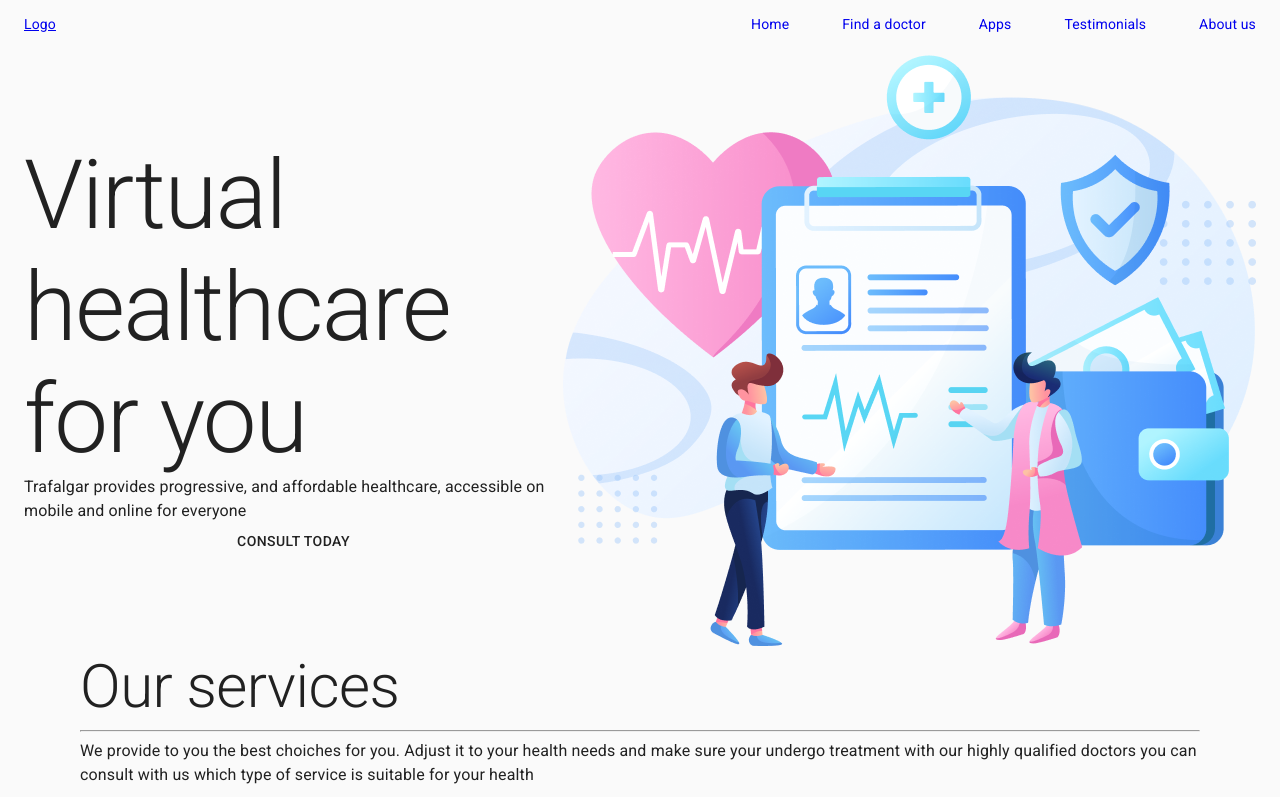
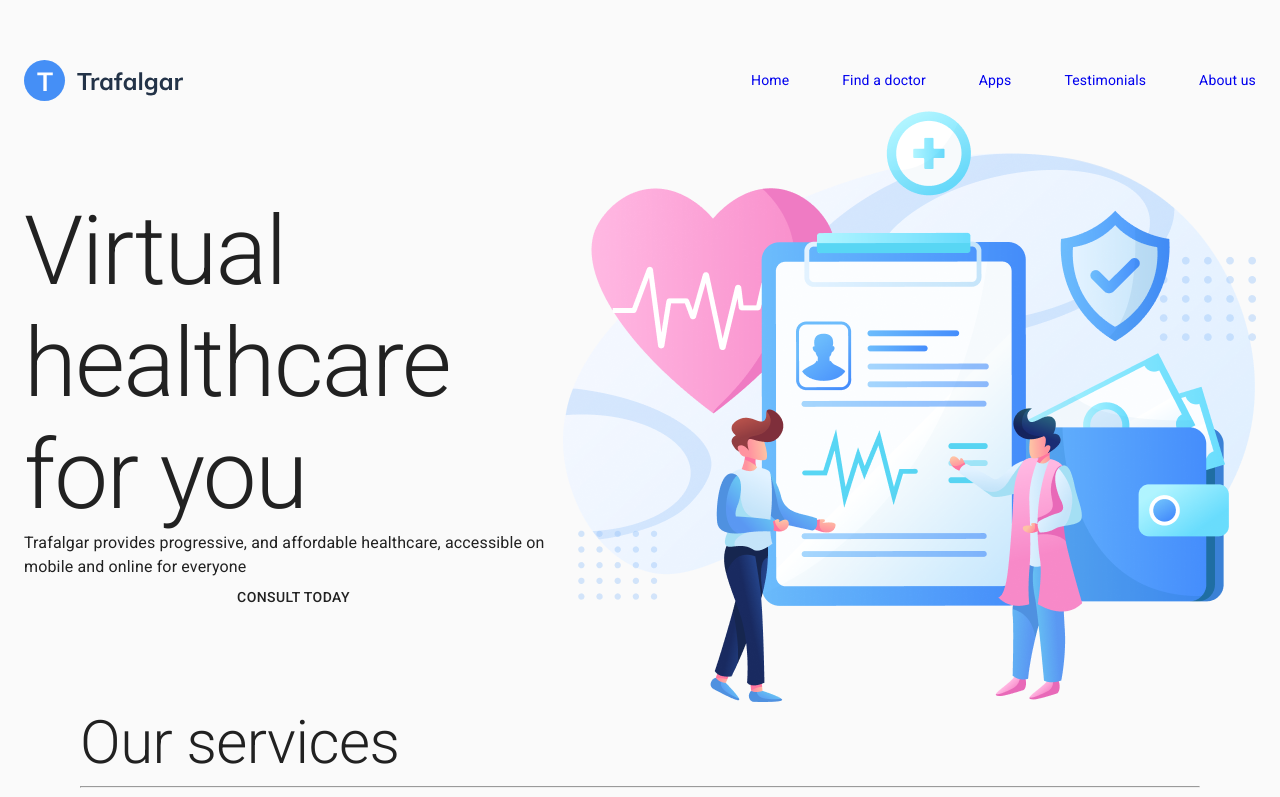
Before and after one commit to maturc/trafalgar, a React (Create React App) app: page / in a window 1280 px wide. Shown: the top 797 px of the page. Built offline with nearby package versions, Linux system fonts and the light colour scheme.

Commit message:
added logo to navbar

```diff
--- a/src/components/Navbar/Navbar.css
+++ b/src/components/Navbar/Navbar.css
@@ -8,6 +8,7 @@
   -webkit-box-align: center;
       -ms-flex-align: center;
           align-items: center;
+  margin-top: 56px;
 }
 
 .navbar__links {
@@ -27,4 +28,16 @@
 .navbar__links > li > a {
   text-decoration: none;
 }
+
+.navbar__logo {
+  width: 160px;
+  height: 41px;
+  background-size: contain;
+  background-position: center;
+  background-repeat: no-repeat;
+}
+
+.navbar__logo span {
+  display: none;
+}
 /*# sourceMappingURL=Navbar.css.map */
--- a/src/components/Navbar/Navbar.sass
+++ b/src/components/Navbar/Navbar.sass
@@ -2,6 +2,7 @@
   display: flex
   justify-content: space-between
   align-items: center
+  margin-top: 56px
   &__links
     display: flex
     justify-content: space-between
@@ -10,3 +11,11 @@
     list-style: none
   &__links > li > a
     text-decoration: none
+  &__logo
+    width: 160px
+    height: 41px
+    background-size: contain
+    background-position: center
+    background-repeat: no-repeat
+    & span
+      display: none
--- a/src/components/Navbar/Navbar.tsx
+++ b/src/components/Navbar/Navbar.tsx
@@ -1,10 +1,11 @@
 import React from 'react';
 import './Navbar.css';
+import logo from '../../assets/logo.svg';
 
 export function Navbar() {
   return (
     <nav className="navbar">
-      <a href="/" className="navbar__logo">Logo</a>
+      <a href="/" className="navbar__logo" style={{backgroundImage: `url(${logo})`}}><span>Trafalgar</span></a>
       <ul className="navbar__links">
         <li><a href="/">Home         </a></li>
         <li><a href="/">Find a doctor</a></li>
```
Also changed, not shown: 1 other file (tests, documents, lock files or other folders).
